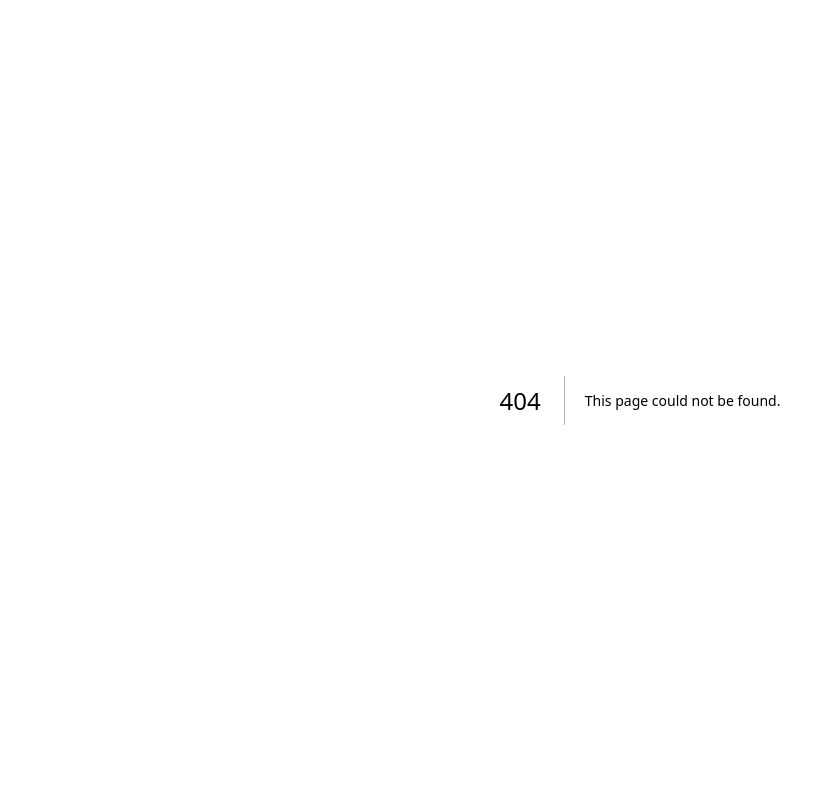
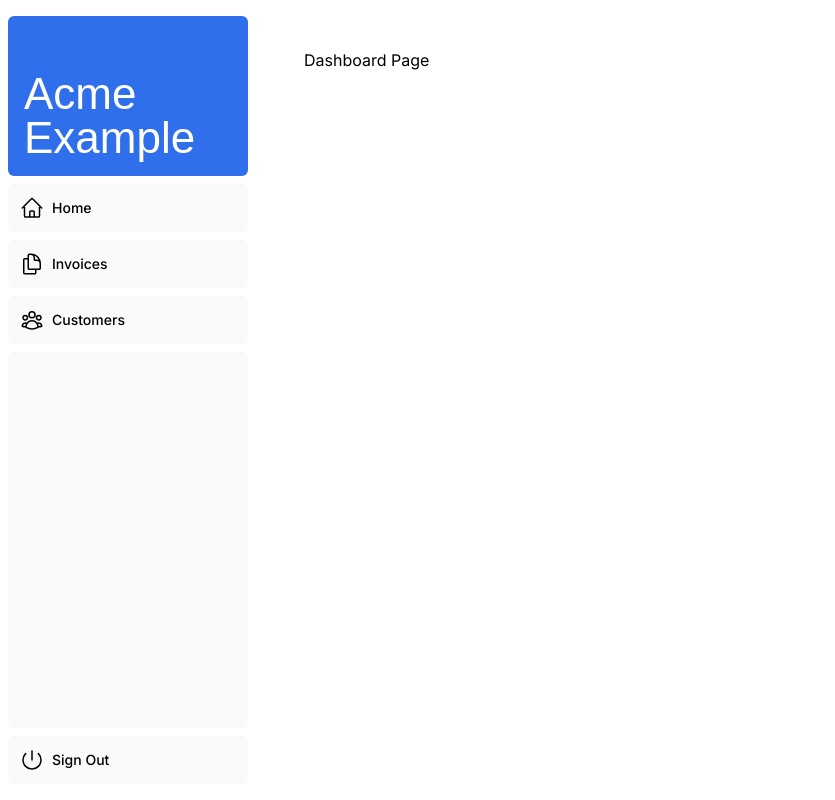
Before and after one commit to lucy-y/nextjs-example, a Next.js app: page /dashboard in a window 1280 px wide. Before the commit this address had no page. Shown: the whole page, without its empty margins (0-835 px from the left). Built offline with nearby package versions, Linux system fonts and the light colour scheme; a web font is replaced by a local one.

Commit message:
add new page and layout

```diff
--- /dev/null
+++ b/app/dashboard/customers/page.tsx
@@ -0,0 +1,3 @@
+export default function Page() {
+    return (<p>Customers Page</p>);
+}
--- /dev/null
+++ b/app/dashboard/invoices/page.tsx
@@ -0,0 +1,3 @@
+export default function Page() {
+    return (<p>Invoices Page</p>);
+}
--- /dev/null
+++ b/app/dashboard/layout.tsx
@@ -0,0 +1,12 @@
+import SideNav from '@/app/ui/dashboard/sidenav';
+
+export default function Layout({ children }: { children: React.ReactNode }) {
+  return (
+    <div className="flex h-screen flex-col md:flex-row md:overflow-hidden">
+      <div className="w-full flex-none md:w-64">
+        <SideNav />
+      </div>
+      <div className="flex-grow p-6 md:overflow-y-auto md:p-12">{children}</div>
+    </div>
+  );
+}
--- /dev/null
+++ b/app/dashboard/page.tsx
@@ -0,0 +1,3 @@
+export default function Page() {
+    return (<p>Dashboard Page</p>);
+}
--- /dev/null
+++ b/app/login/page.tsx
@@ -0,0 +1,3 @@
+export default function Page() {
+    return (<p>Login Page</p>);
+}
```
